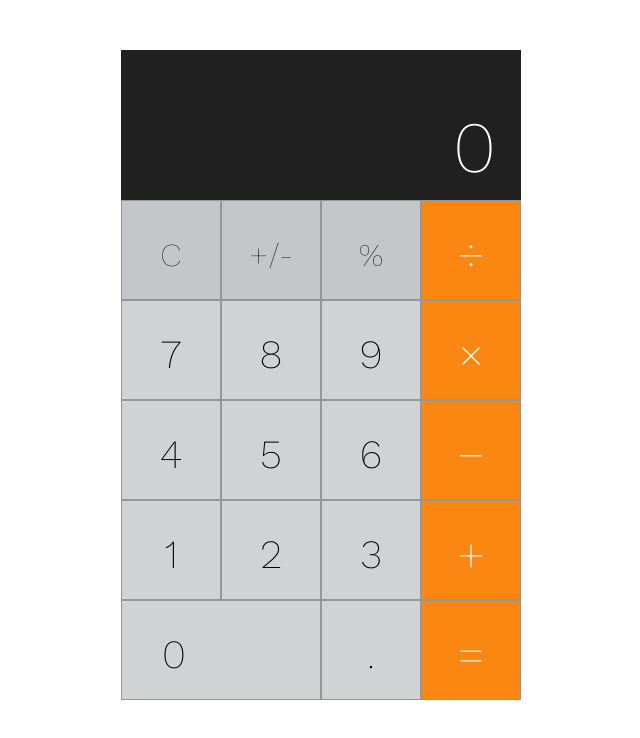
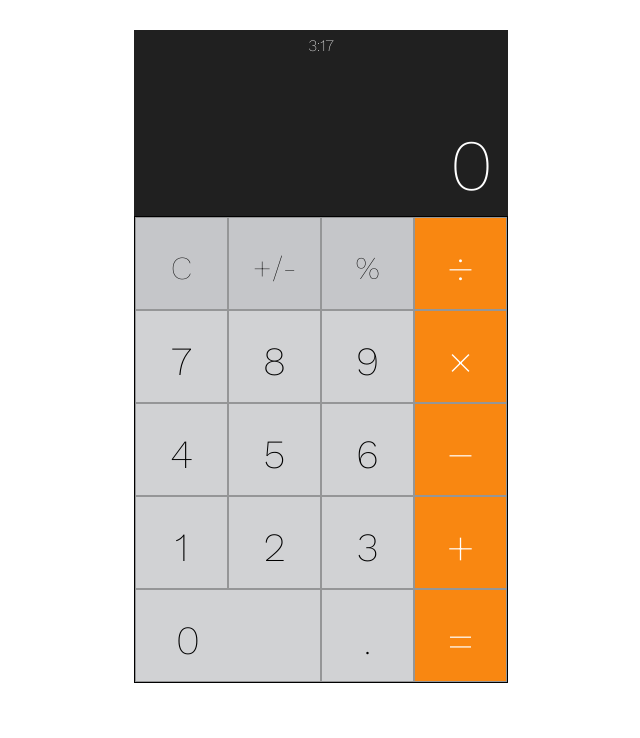
Before and after one commit to rbnhmll/js_calc, a website: page index.html in a window 1280 px wide. Shown: the whole page, without its empty margins (319-959 px from the left). Drawn offline with nearby package versions, Linux system fonts and the light colour scheme.

Commit message:
adding in clock feature

```diff
--- a/index.html
+++ b/index.html
@@ -10,6 +10,7 @@
 <body>
   <img src="images/deal-with-it.png" alt="deal with it glasses" class="deal-with-it">
   <div class="wrapper calculator">
+    <p class="time"></p>
     <div class="screen">0</div>
     <div class="buttons">
 
--- a/js/script.js
+++ b/js/script.js
@@ -8,15 +8,23 @@ console.log('Welcome Robin. Shall we do some math?');
 var app = [];
 var formulaString = "";
 var answer = "";
+var time = new Date(Date.now());
+var formatted = time.getHours() + ":" + time.getMinutes();
 var easterEggs = [0.7734, 8369417052, 8008, 9009, 58008, 59009, 58008618, 59009619, 5318008, 5319009, 55378008, 32008, 5317009, 7734, 37047734, 4517734, 316006];
 
 app.calculation = function() {
+
+	// Clock function
+	setInterval( function() {
+		$(".time").text(formatted);
+	}, 1000);
 
 	// Easteregg Function
 	function dealWithIt() {
 		$(".calculator").addClass("rotate180");
 		$(".deal-with-it").addClass("display animated fadeInDownBig");
 		setTimeout(function() {
+			$("title").text("DEAL WITH IT!");
 			$(".deal-text").addClass("text-display");
 			console.log("wait for it!");
 		}, 1200);
--- a/sass/styles.scss
+++ b/sass/styles.scss
@@ -9,14 +9,20 @@ html {
   font-family: 'Work Sans', sans-serif;
 }
 
-body {
+.time {
+  color: #fff;
+  position: absolute;
+  top: 20px;
+  left: 50%;
+  transform: translateX(-50%);
 }
+
 .wrapper {
-	width: 400px;
+	width: 374px;
 	display: inline-block;
 	font-weight: 200;
   margin: 0 auto;
-  margin-top: 50px;
+  margin-top: 30px;
   display: flex;
   flex-wrap: wrap;
   flex-direction: column;
@@ -25,20 +31,21 @@ body {
 	width: 100%;
   color: #fff;
   font-size: 4.5rem;
-  padding: 55px 25px;
+  padding: 93px 15px;
   background: #202020;
-  height: 150px;
+  height: 186px;
   text-align: right;
 }
 .buttons {
   display: flex;
-  color: #000000;
+  color: #000;
+  border: 1px solid #000;
   .btn {
     font-weight: 200;
     font-size: 2.5rem;
-    width: 100px;
+    width: 93px;
+    height: 93px;
     padding-top: 10px;
-    height: 100px;
     border: 1px solid #959697;
     text-align: center;
     &:hover {
@@ -55,14 +62,14 @@ body {
 	}
 }
 .numbers {
-  width: 300px;
+  width: 279px;
   display: flex;
   flex-wrap: wrap;
 	.btn {
 		background: #D1D2D4;
 	}
   .btn0 {
-    width: 200px;
+    width: 186px;
     text-align: left;
     padding-left: 40px;
   }
@@ -100,6 +107,7 @@ body {
 }
 
 .deal-text {
+  margin: 10px 0;
   opacity: 0;
   text-align: center;
   font-size: 7rem;
--- a/styles/style.css
+++ b/styles/style.css
@@ -130,12 +130,20 @@ legend, button::-moz-focus-inner, input::-moz-focus-inner {
 html {
   font-family: 'Work Sans', sans-serif; }
 
+.time {
+  color: #fff;
+  position: absolute;
+  top: 20px;
+  left: 50%;
+  -webkit-transform: translateX(-50%);
+          transform: translateX(-50%); }
+
 .wrapper {
-  width: 400px;
+  width: 374px;
   display: inline-block;
   font-weight: 200;
   margin: 0 auto;
-  margin-top: 50px;
+  margin-top: 30px;
   display: -webkit-flex;
   display: -ms-flexbox;
   display: flex;
@@ -150,22 +158,23 @@ html {
   width: 100%;
   color: #fff;
   font-size: 4.5rem;
-  padding: 55px 25px;
+  padding: 93px 15px;
   background: #202020;
-  height: 150px;
+  height: 186px;
   text-align: right; }
 
 .buttons {
   display: -webkit-flex;
   display: -ms-flexbox;
   display: flex;
-  color: #000000; }
+  color: #000;
+  border: 1px solid #000; }
   .buttons .btn {
     font-weight: 200;
     font-size: 2.5rem;
-    width: 100px;
+    width: 93px;
+    height: 93px;
     padding-top: 10px;
-    height: 100px;
     border: 1px solid #959697;
     text-align: center; }
     .buttons .btn:hover {
@@ -181,7 +190,7 @@ html {
     font-weight: 100; }
 
 .numbers {
-  width: 300px;
+  width: 279px;
   display: -webkit-flex;
   display: -ms-flexbox;
   display: flex;
@@ -191,7 +200,7 @@ html {
   .numbers .btn {
     background: #D1D2D4; }
   .numbers .btn0 {
-    width: 200px;
+    width: 186px;
     text-align: left;
     padding-left: 40px; }
 
@@ -227,6 +236,7 @@ html {
   display: inline-block; }
 
 .deal-text {
+  margin: 10px 0;
   opacity: 0;
   text-align: center;
   font-size: 7rem;
```
Also changed, not shown: 1 other file.
